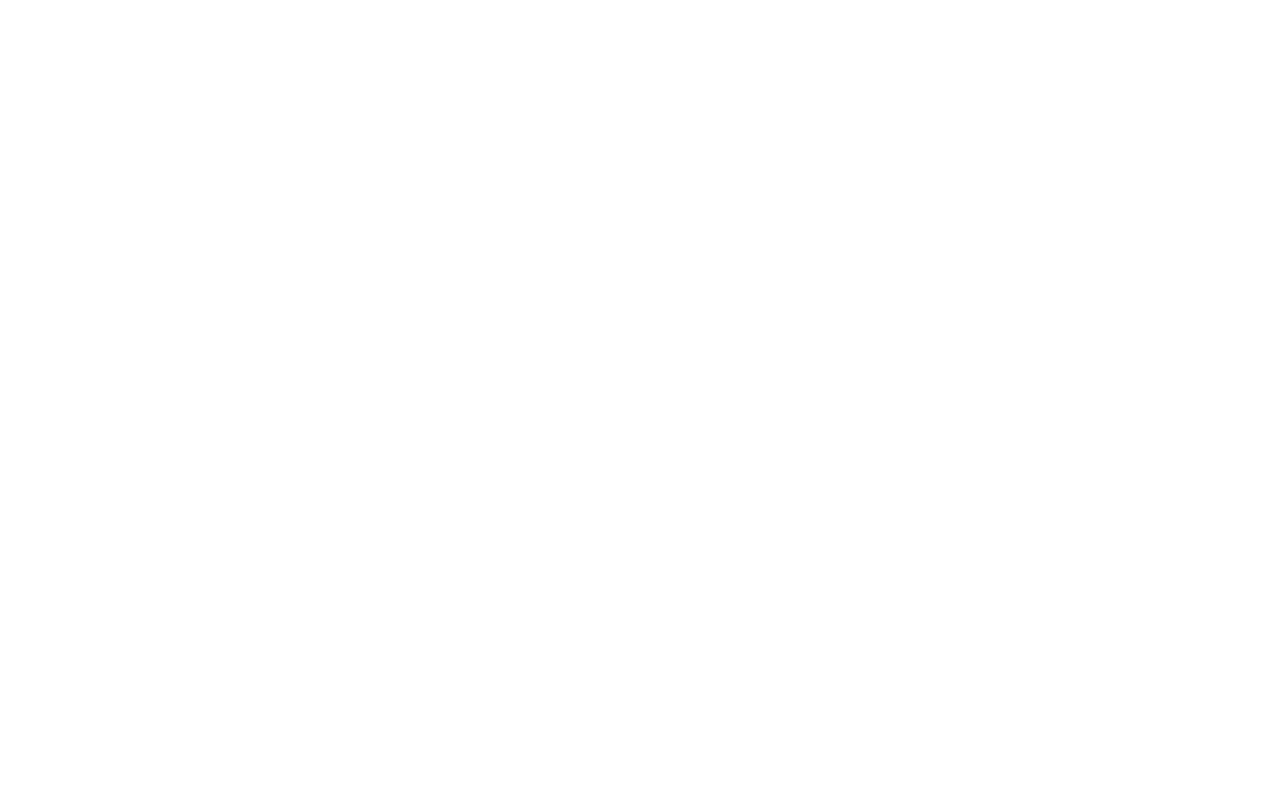
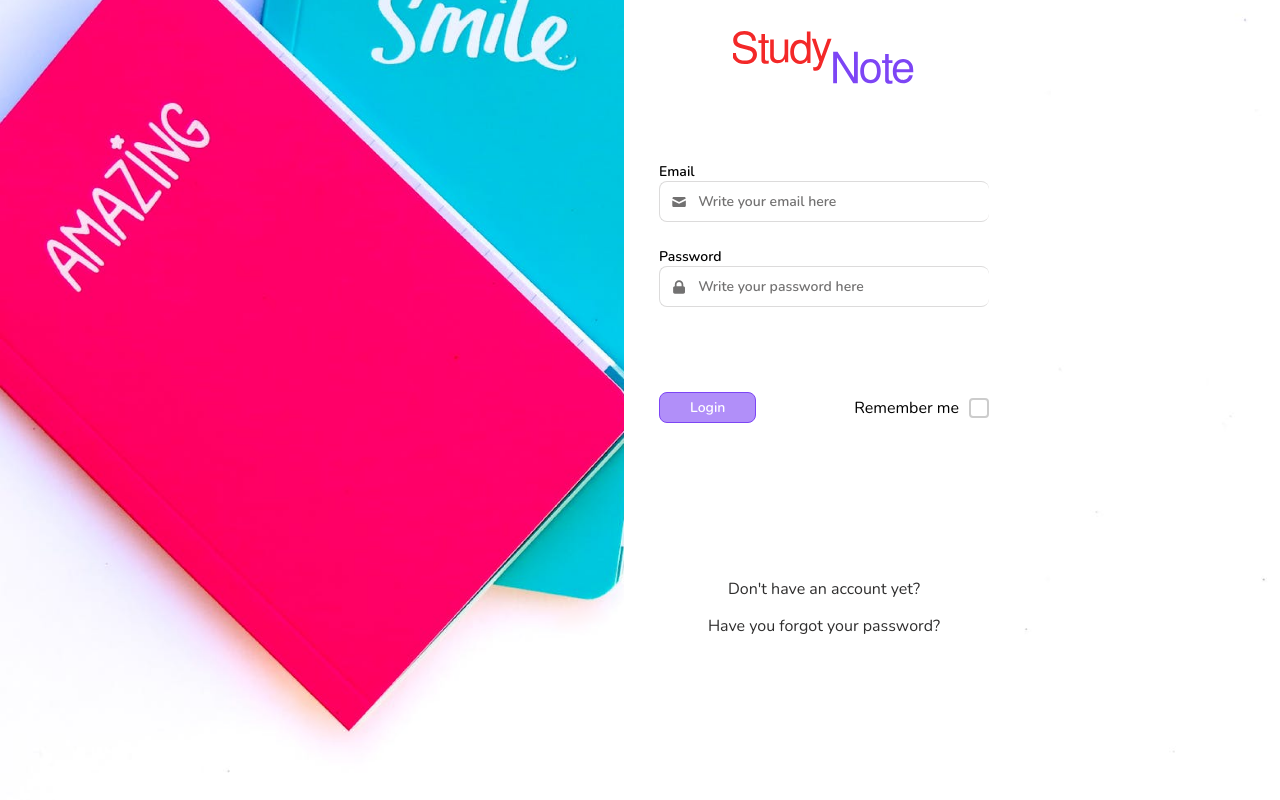
Before and after one commit to CardozoCasariegoLuciano/StudyNotes-Frontend, a React (Vite) app: page /auth/login in a window 1280 px wide. Built offline with nearby package versions, Linux system fonts and the light colour scheme.

Commit message:
Feature/sntab 33 ADD Login page and its tests
* SNTAB-33 Add login template, test WIP

* SNTAB-33 Add Tests

```diff
--- /dev/null
+++ b/src/components/FormsElements/CheckBox/SimpleCheckBox.scss
@@ -0,0 +1,10 @@
+.SimpleCheckBox {
+  display: flex;
+  align-items: center;
+  justify-content: center;
+  gap: 10px;
+
+  label {
+    cursor: pointer;
+  }
+}
--- /dev/null
+++ b/src/components/FormsElements/CheckBox/SimpleCheckBox.tsx
@@ -0,0 +1,24 @@
+import { CheckBox } from "../../StyledComponents/CheckBox/CheckBox";
+import "./SimpleCheckBox.scss"
+
+type SimpleCheckBoxPropType = {
+  label?: string;
+  labelLeft?: boolean;
+  defaultCheck?: boolean;
+};
+
+const showLabel = (text: string) => {
+ return <label htmlFor="SimpleCheckBox_id">{text}</label>
+}
+
+const SimpleCheckBox = (props: SimpleCheckBoxPropType) => {
+  return (
+    <div className="SimpleCheckBox">
+      {!props.labelLeft && showLabel(props.label!)}
+      <CheckBox id="SimpleCheckBox_id" checked={props.defaultCheck}/>
+      {props.labelLeft && showLabel(props.label!)}
+    </div>
+  );
+};
+
+export default SimpleCheckBox;
--- /dev/null
+++ b/src/components/StyledComponents/CheckBox/CheckBox.tsx
@@ -0,0 +1,27 @@
+import styled from "styled-components";
+import "../../../variables.scss";
+
+export const CheckBox = styled.input.attrs({ type: "checkbox" })`
+  appearance: none;
+  height: 20px;
+  width: 20px;
+  border: 2px solid #ccc;
+  border-radius: 4px;
+  outline: none;
+  cursor: pointer;
+  position: relative;
+
+  &:checked {
+    background-color: var(--secondary_color_500);
+    border: 1px solid var(--secondary_color_500);
+  }
+
+  &:checked::before {
+    content: "✓";
+    font-size: 20px;
+    color: white;
+    position: absolute;
+    top: -3px;
+    left: 1px;
+  }
+`;
--- /dev/null
+++ b/src/hooks/useLogin.ts
@@ -0,0 +1,31 @@
+import axios, { AxiosError } from "axios";
+import { UrlBank } from "../helpers/URLs";
+import {
+  APISuccessAuth,
+  LoginFormData,
+  LoginResult,
+} from "../interfaces/API_auth.interface";
+import { APIError } from "../interfaces/API_response.interface";
+
+const useLogin = ():LoginResult => {
+  let apiError: APIError | null = null;
+
+  const login = async (loginData: LoginFormData): Promise<APIError | null> => {
+    try {
+      const resp = await axios.post(UrlBank.auth.login, loginData);
+      const data = resp.data as APISuccessAuth;
+
+      localStorage.setItem("token", JSON.stringify(data.data.token));
+
+      apiError = null;
+    } catch (err) {
+      const axiosError = err as AxiosError;
+      apiError = axiosError.response?.data as APIError;
+    }
+    return apiError;
+  };
+
+  return { login };
+};
+
+export default useLogin;
--- /dev/null
+++ b/src/pages/Auth/LoginPage.tsx
@@ -0,0 +1,85 @@
+import { ChangeEvent } from "react";
+import { Link, useNavigate } from "react-router-dom";
+import SimpleCheckBox from "../../components/FormsElements/CheckBox/SimpleCheckBox";
+import SimpleInput from "../../components/FormsElements/Input/SimpleInput";
+import Logo from "../../components/Logo/Logo";
+import { SimpleButton } from "../../components/StyledComponents/Button/SimpleButton";
+import { useForm } from "../../hooks/useForm";
+import useLogin from "../../hooks/useLogin";
+import { useShowAlert } from "../../hooks/useShowAlert";
+
+const LoginPage = () => {
+  const { showAlert, showModal } = useShowAlert();
+  const { login } = useLogin();
+  const navigate = useNavigate();
+  const form = useForm(
+    {
+      email: "",
+      password: "",
+    },
+    {
+      email: { required: true, email: true },
+      password: { required: true, min: 5, max: 30 },
+    }
+  );
+
+  const submit = async (eve: ChangeEvent<HTMLFormElement>) => {
+    form.checkFormErrors(eve);
+    if (form.hasErrors()) return;
+
+    const error = await login(form.formState);
+    if (!error) {
+      form.onResetForm();
+      navigate("/home");
+    } else {
+      showModal(error.message);
+    }
+  };
+  return (
+    <>
+      <div className="auth">
+        <div className="auth__container">
+          <Logo margin="20px 0px 50px 0px" />
+          <form className="login_form" onSubmit={submit}>
+            <div className="auth_inputs">
+              <SimpleInput
+                type="text"
+                name="email"
+                icon="email"
+                value={form.email}
+                onChange={form.onInputChange}
+                onBlur={form.onBlur}
+                errorMessage={form.formErrors.email}
+                onCleanInput={form.onCleanInput}
+              />
+
+              <SimpleInput
+                type="password"
+                name="password"
+                icon="lock"
+                value={form.password}
+                onChange={form.onInputChange}
+                onBlur={form.onBlur}
+                errorMessage={form.formErrors.password}
+                onCleanInput={form.onCleanInput}
+              />
+              <div className="auth_alertContainer">{showAlert()}</div>
+            </div>
+            <div className="auth-login__actions">
+              <div className="auth-login__actions--buttons">
+                <SimpleButton disabled={form.hasErrors()}>Login</SimpleButton>
+                <SimpleCheckBox label="Remember me" />
+              </div>
+              <div className="auth-login__actions--links">
+                <Link to="/auth/register">Don't have an account yet?</Link>
+                <Link to="/auth/register">Have you forgot your password?</Link>
+              </div>
+            </div>
+          </form>
+        </div>
+      </div>
+    </>
+  );
+};
+
+export default LoginPage;
--- a/src/pages/Auth/RegisterPage.tsx
+++ b/src/pages/Auth/RegisterPage.tsx
@@ -2,12 +2,12 @@
 import "./authStyles.scss";
 import "../../styles.scss";
 import { SimpleButton } from "../../components/StyledComponents/Button/SimpleButton";
-import SimpleInput from "../../components/Input/SimpleInput/SimpleInput";
 import { useForm } from "../../hooks/useForm";
 import { Link, useNavigate } from "react-router-dom";
 import { ChangeEvent } from "react";
 import useRegister from "../../hooks/useRegister";
 import { useShowAlert } from "../../hooks/useShowAlert";
+import SimpleInput from "../../components/FormsElements/Input/SimpleInput";
 
 const RegisterPage = () => {
   const { showAlert, showModal } = useShowAlert();
@@ -45,7 +45,7 @@
     <div className="auth">
       <div className="auth__container">
         <Logo margin="20px 0px 50px 0px" />
-        <form onSubmit={submit}>
+        <form className="register_form" onSubmit={submit}>
           <div className="auth_inputs">
             <SimpleInput
               type="text"
@@ -92,7 +92,7 @@
             />
             {showAlert()}
           </div>
-          <div className="auth__actions">
+          <div className="auth-register__actions">
             <SimpleButton disabled={form.hasErrors()}>Sing In</SimpleButton>
             <Link to="/auth/login">Have an account yet?</Link>
           </div>
--- a/src/pages/Auth/authStyles.scss
+++ b/src/pages/Auth/authStyles.scss
@@ -10,16 +10,32 @@
 }
 
 .auth {
-  form {
+  .register_form,
+  .login_form {
     width: 100%;
     max-width: 330px;
-    height: calc(100vh - 200px);
     display: flex;
     flex-direction: column;
     justify-content: space-between;
   }
 
-  &__actions {
+  .register_form {
+    height: calc(100vh - 200px);
+  }
+
+  .login_form {
+    height: 100vh;
+    max-height: 475px;
+    position: relative;
+
+    &__alertContainer {
+      position: absolute;
+      width: 100%;
+      max-width: 400px;
+    }
+  }
+
+  &-register__actions {
     display: flex;
     justify-content: space-between;
     align-items: center;
@@ -34,6 +50,36 @@
       }
     }
   }
+  &-login__actions {
+    display: flex;
+    flex-direction: column;
+    justify-content: space-between;
+    align-items: center;
+    margin-top: 60px;
+    height: 100vh;
+
+    a {
+      color: var(--grey_700);
+      text-decoration: none;
+      text-align: center;
+
+      &:hover {
+        text-decoration: underline;
+      }
+    }
+    &--buttons {
+      width: 100%;
+      display: flex;
+      justify-content: space-between;
+      align-items: center;
+    }
+
+    &--links {
+      display: flex;
+      flex-direction: column;
+      gap: 15px;
+    }
+  }
 }
 
 @media (min-width: 800px) {
@@ -46,7 +92,7 @@
   .auth__container {
     margin-right: 0px;
 
-    form {
+    .register_form {
       max-height: 500px;
     }
   }
--- a/src/router/AuthRoutes.tsx
+++ b/src/router/AuthRoutes.tsx
@@ -1,4 +1,5 @@
 import { Route, Routes } from "react-router-dom";
+import LoginPage from "../pages/Auth/LoginPage";
 import RegisterPage from "../pages/Auth/RegisterPage";
 
 const AuthRoutes = () => {
@@ -6,6 +7,7 @@
     <>
       <Routes>
         <Route path="register" element={<RegisterPage />} />
+        <Route path="login" element={<LoginPage />} />
       </Routes>
     </>
   );
```
Also changed, not shown: src/interfaces/API_auth.interface.ts (+8 -0 lines), test/testHelpers/functions.tsx (added, +13 -0 lines), src/components/FormsElements/Input/SimpleInput.tsx (renamed from src/components/Input/SimpleInput/SimpleInput.tsx), src/components/FormsElements/Input/simpleInput.scss (renamed from src/components/Input/SimpleInput/simpleInput.scss), 2 other files (tests, documents, lock files or other folders).
